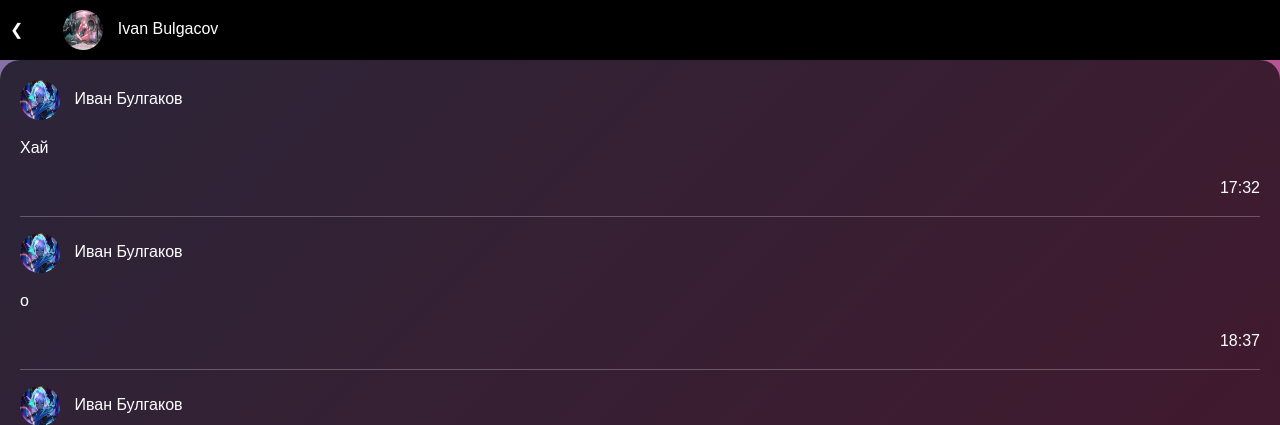
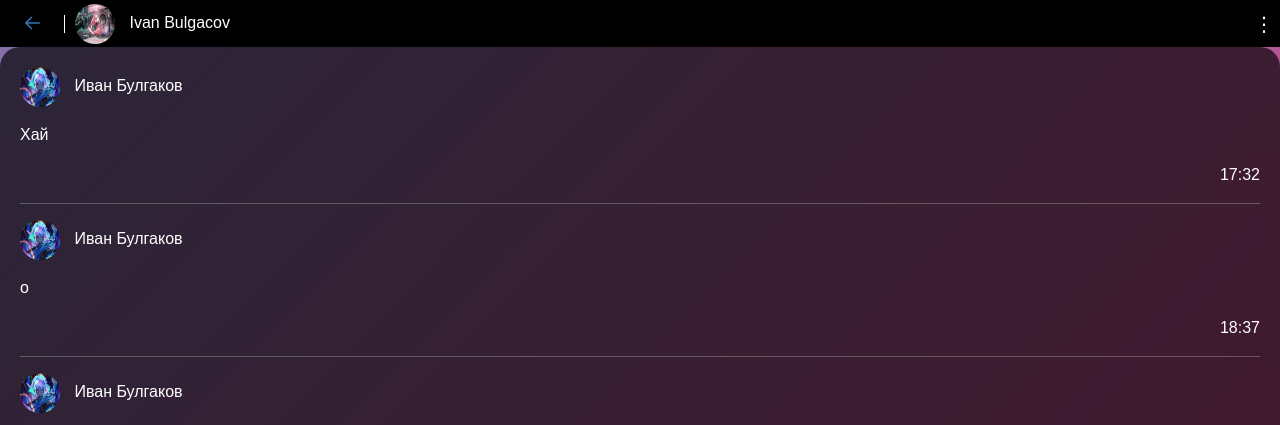
Before and after one commit to OnnnyxXx/Tasks, a Django app: page /tasks/16/ in a window 1280 px wide. Shown: the top 425 px of the page. Run offline with Django 4.2, Linux system fonts and the light colour scheme; a user stored in the database is signed in; data comes from the database, SQL or seed files in the repository; both versions use the stored data as it was after the commit.

Commit message:
button back

```diff
--- a/coolsite/tasks_app_user/templates/tasks_app_user/detail.html
+++ b/coolsite/tasks_app_user/templates/tasks_app_user/detail.html
@@ -76,15 +76,7 @@
         border-radius: 50%; /* Круглое фото */
         margin-right: 10px; /* Отступ между фотографией и текстом сообщения */
     }
-        /* Стили для верхней полосы */
-    .top-bar {
-        background-color: #000000;
-        width: 100%;
-        color: white;
-        padding: 10px;
-        display: flex;
-        align-items: center;
-    }
+
 
      /* Стили для ссылки на профиль пользователя */
     .user-link {
@@ -93,26 +85,133 @@
         margin-left: 10px;
     }
 
-    /* Стили для стрелки возврата */
-    .return-arrow {
-        text-decoration: none;
-        color: white;
-        margin-right: 30px;
-    }
 .side-button-1 {
   display: inline-block;
   margin: -168px;
 }
+.arrow-3 {
+    color: #337AB7;
+    cursor: pointer;
+    text-decoration: none;
+    font-size: 18px;
+    height: 18px;
+    line-height: 18px;
+    display: inline-flex;
+    align-items: center;
+
+}
+.arrow-3 .arrow-3-icon {
+    position: relative;
+    top: -1px;
+    transition: transform 0.3s ease;
+    vertical-align: middle;
+    transform: rotate(180deg);
+    margin: 6px;
+
+}
+
+.arrow-3 .arrow-3-iconcircle {
+    transition: stroke-dashoffset .3s ease;
+    stroke-dasharray: 95;
+    stroke-dashoffset: 95;
+}
+
+.arrow-3:hover .arrow-3-icon {
+    transform: rotate(180deg) translate3d(5px, 0, 0);
+}
+
+.arrow-3:hover .arrow-3-iconcircle {
+    stroke-dashoffset: 0;
+}
+.col {
+    display: flex;
+
+    align-items: center; /* чтобы элементы были по центру по вертикали */
+    background: #000;
+    width: auto;
+    height: 47px;
+    padding: 0 10px;  /* добавить padding чтобы контент не прилип к краям */
+}
+.center-container {
+    display: flex;
+    justify-content: center;
+    align-items: center;
+    text-align: center;
+
+}
+.arrow-3::after {
+    content: "";
+    display: block;
+    width: 1px;  /* толщина разделительной линии */
+    height: 100%; /* чтобы линия была по всей высоте родительского элемента */
+    background-color: #fff; /* цвет линии*/
+    margin-left: 10px; /* отступ слева от линии */
+    justify-content: flex-end;
+}
+.dropdown {
+    position: absolute;
+    right: 0;
+    display: inline-block;
+    justify-content: flex-end;
+}
+
+.dropdown-content {
+    display: none;
+    position: absolute;
+    right: 100%;
+    min-width: 180px;
+    box-shadow: 0px 8px 16px 0px rgba(0,0,0,0.2);
+    padding: 12px 16px;
+    z-index: 1;
+    background: #fdf9f9;
+}
+
+.dropdown-content a {
+    color: black;
+    text-decoration: none;
+    display: block;
+}
+
+.dropdown:hover .dropdown-content {
+    display: block;
+}
+
+.dropbtn {
+    background: none;
+    border: none;
+    font-size: 20px;
+    cursor: pointer;
+    outline: none;
+    color: #fff;
+
+
+}
 </style>
+<div class="col">
+    <a class="arrow-3" href="/tasks/message/">
 
-<div class="top-bar">
-    <a href="/tasks/message/" class="return-arrow">❮</a>
-
+    <svg class="arrow-3-icon" xmlns="http://www.w3.org/2000/svg" width="32" height="32" viewBox="0 0 32 32">
+        <g fill="none" stroke="#337AB7" stroke-width="1.5" stroke-linejoin="round" stroke-miterlimit="10">
+            <circle class="arrow-3-iconcircle" cx="16" cy="16" r="15.12"></circle>
+            <path class="arrow-3-icon--arrow" d="M16.14 9.93L22.21 16l-6.07 6.07M8.23 16h13.98"></path>
+        </g>
+    </svg>
+</a>
     <a href="{% url 'user_profile' interlocutor.username %}" class="user-link">
         <img class="profile-pic" src="{{ interlocutor.profile.profile_picture.url }}">
         {{ interlocutor.profile.first_name }} {{ interlocutor.profile.last_name }}
     </a>
+<div class="dropdown">
+    <button class="dropbtn">⋮</button>
+    <div class="dropdown-content">
+        <p style="color: black;">Пока что пусто :-(</p>
+<!--        <a href="#">Setting 1</a>-->
+<!--        <a href="#">Setting 2</a>-->
+<!--        <a href="#">Setting 3</a>-->
+    </div>
 </div>
+</div>
+
 
 <div class="chat-container">
     {% for message in conversation.messages.all %}
@@ -141,5 +240,10 @@
         </button>
     </div>
 </form>
-
+<script>
+    document.querySelector('.dropbtn').addEventListener('click', function() {
+    document.querySelector('.dropdown-content').style.display =
+        document.querySelector('.dropdown-content').style.display === 'none' ? 'block' : 'none';
+});
+</script>
 {% endblock %}
```
Also changed, not shown: coolsite/tasks_app_user/templates/tasks_app_user/details_tasks.html (+58 -20 lines), coolsite/tasks_app_user/templates/tasks_app_user/tasks_home.html (+52 -10 lines), coolsite/db.sqlite3.
